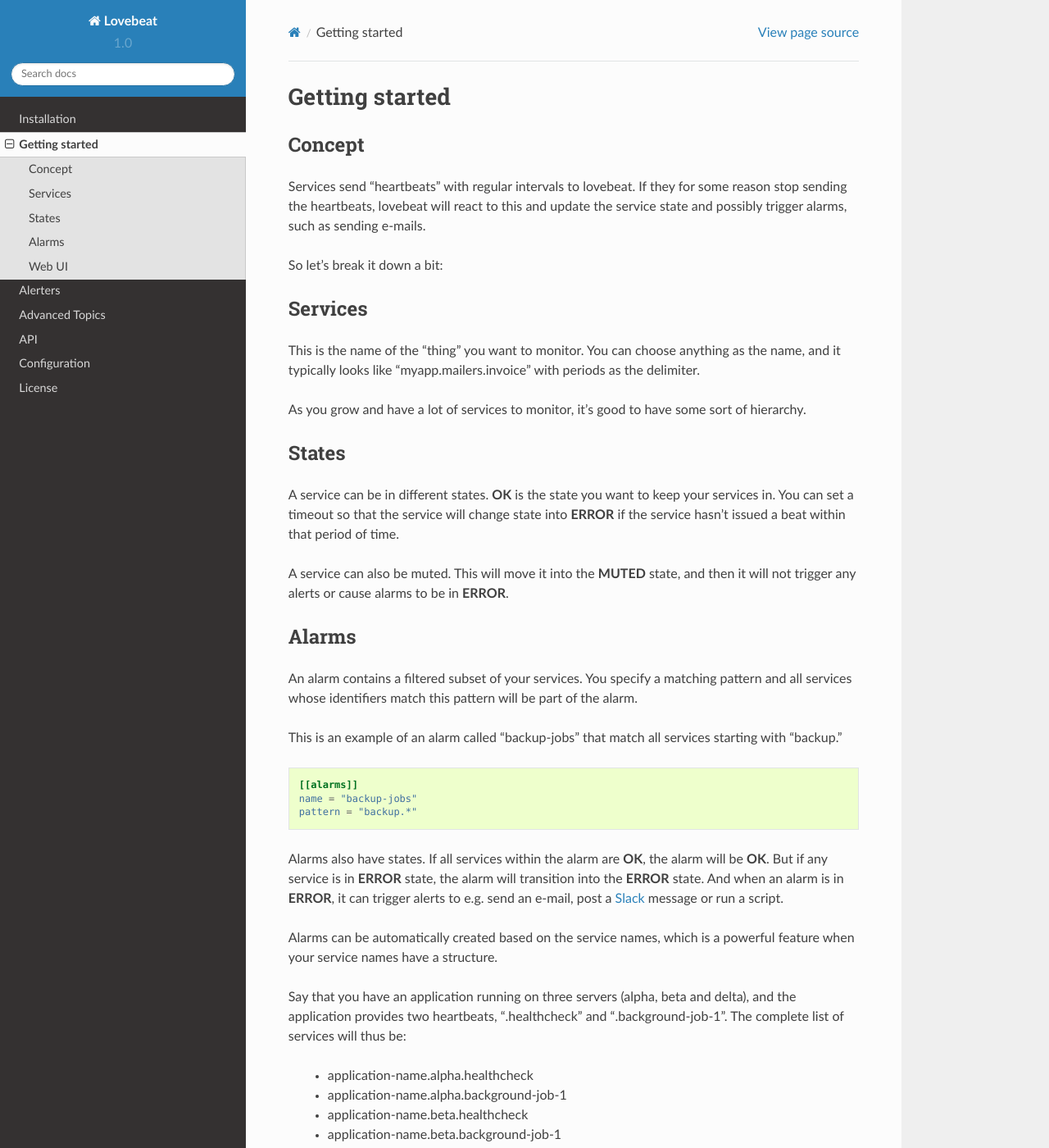
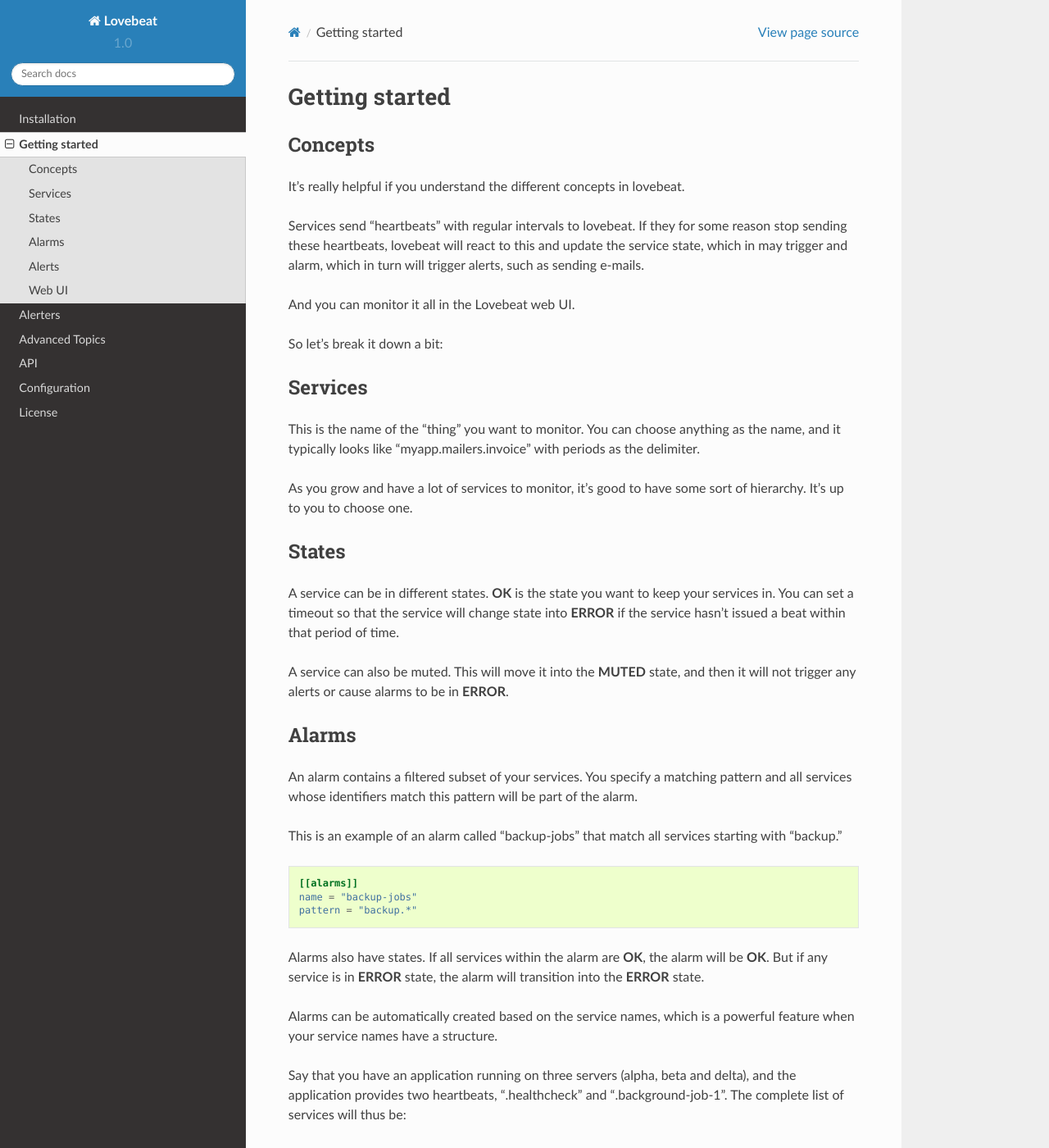
Before and after one commit to boivie/lovebeat, a Sphinx documentation site: the page built from docs/getting_started.rst, in a window 1280 px wide and 1400 px high. Shown: the whole window at 82% size. Built offline with Sphinx 7.4.7 and the Read the Docs theme 2.0.0, drawn with Linux system fonts in a browser that asks for light colours; some of the changed text lies outside the part shown.

Commit message:
docs: Improved Getting Started

```diff
--- a/docs/getting_started.rst
+++ b/docs/getting_started.rst
@@ -1,12 +1,17 @@
 Getting started
 ===============
 
-Concept
--------
+Concepts
+--------
+
+It's really helpful if you understand the different concepts in lovebeat.
 
 Services send "heartbeats" with regular intervals to lovebeat. If they for some
-reason stop sending the heartbeats, lovebeat will react to this and update the
-service state and possibly trigger alarms, such as sending e-mails.
+reason stop sending these heartbeats, lovebeat will react to this and update
+the service state, which in may trigger and alarm, which in turn will trigger
+alerts, such as sending e-mails.
+
+And you can monitor it all in the Lovebeat web UI.
 
 So let's break it down a bit:
 
@@ -18,7 +23,7 @@
 as the delimiter.
 
 As you grow and have a lot of services to monitor, it's good to have some
-sort of hierarchy.
+sort of hierarchy. It's up to you to choose one.
 
 States
 ------
@@ -48,8 +53,7 @@
 
 Alarms also have states. If all services within the alarm are **OK**, the alarm
 will be **OK**. But if any service is in **ERROR** state, the alarm will
-transition into the **ERROR** state. And when an alarm is in **ERROR**, it can
-trigger alerts to e.g. send an e-mail, post a Slack_ message or run a script.
+transition into the **ERROR** state.
 
 Alarms can be automatically created based on the service names, which is a
 powerful feature when your service names have a structure.
@@ -88,10 +92,18 @@
     includes = ["source.$name.*", "old-source.$name.*"]
     excludes = ["source.deprecated.*"]
 
+Alerts
+------
+
+When an alarm changes state (to *ERROR* or *OK*), it can trigger alerts
+that e.g. sends and e-mail (through SMTP or Mailgun_), posts a Slack_ message
+to your team's channel, sends an outgoing webhook or runs a shell script.
 
 Web UI
 ------
 
-Just point your browser to http://localhost:8080/
+Just point your browser to http://localhost:8080/ to see the current status
+of all your services and alarms.
 
 .. _Slack: https://slack.com/
+.. _Mailgun: https://mailgun.com/
```
